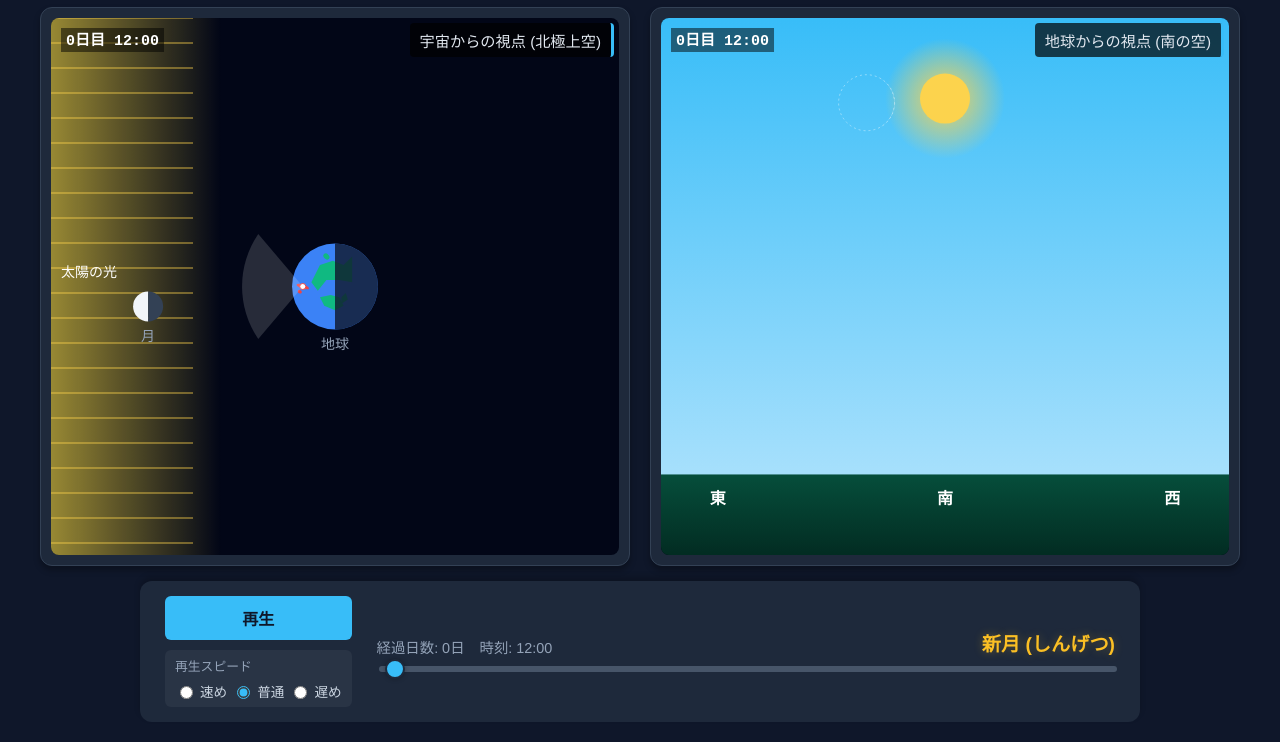
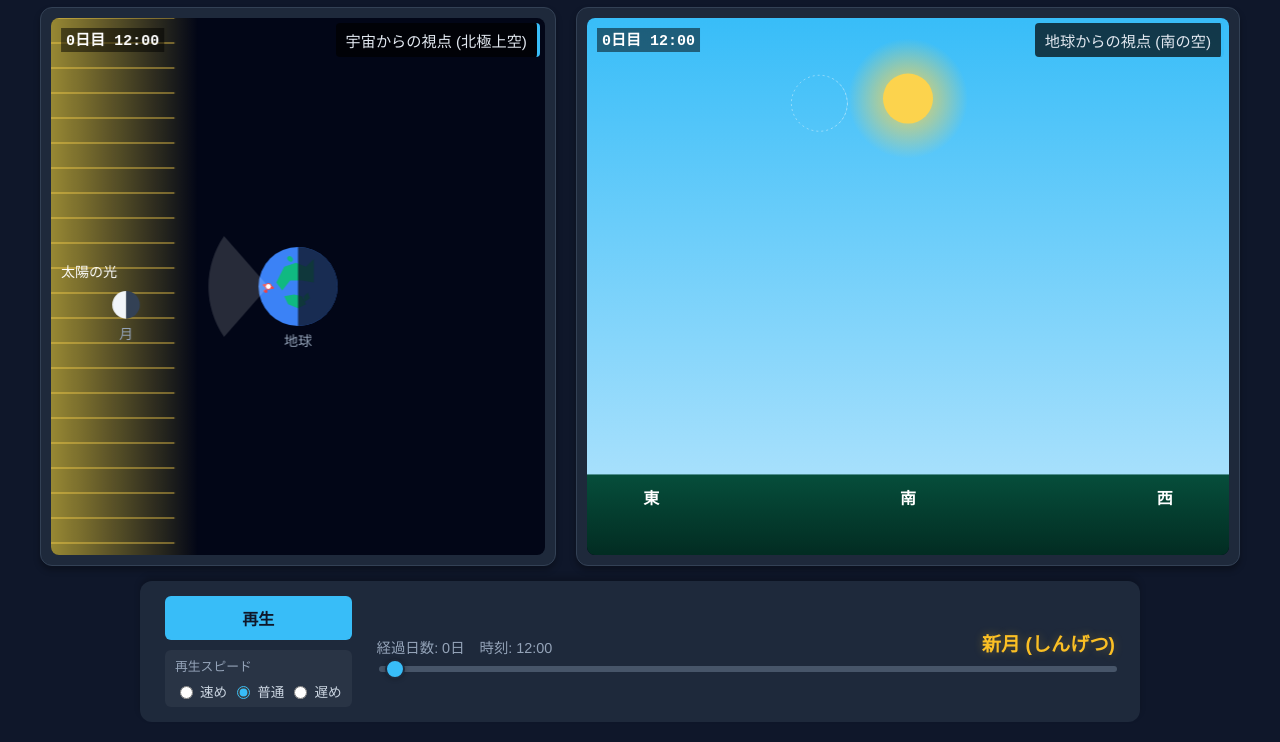
Before and after one commit to tabuset/moon_guide, a plain HTML site: page index.html in a window 1280 px wide. Shown: the part 58-800 px from the top of the page. Drawn offline with Linux system fonts and the light colour scheme.

Commit message:
Update index.html

```diff
--- a/index.html
+++ b/index.html
@@ -61,6 +61,11 @@
             position: relative;
             box-shadow: 0 4px 6px rgba(0, 0, 0, 0.3);
             border: 1px solid #334155;
+        }
+
+        /* 右側のパネル（2番目の要素）を少し広くする */
+        .view-panel:nth-child(2) {
+            flex: 1.3;
         }
 
         .view-label {
@@ -230,6 +235,11 @@
                 flex: none; /* 伸縮しない */
                 width: 100%;
                 box-sizing: border-box;
+            }
+
+            /* モバイルでは比率を戻す（または縦積みなのでwidth100%でOK） */
+            .view-panel:nth-child(2) {
+                flex: none;
             }
 
             /* キャンバスの高さを指定して、アスペクト比を維持 */
@@ -636,7 +646,7 @@
 
             const sunAltitude = Math.cos(sunRelAngle);
 
-            // **3. 月の位置を先に計算** (星のクリッピングのため)
+            // **3. 月の位置を先に計算**
             const moonSpaceAngle = getMoonOrbitAngle(state.time);
             let moonRelAngle = obsAngle - moonSpaceAngle;
             moonRelAngle = Math.atan2(Math.sin(moonRelAngle), Math.cos(moonRelAngle));
@@ -646,16 +656,13 @@
             const moonY = pivotY - celestialR * Math.cos(moonRelAngle);
             const moonRadius = 28; // 表示サイズ
 
-            // 1. 背景を描画
+            // 1. 背景を描画 (Background)
             drawSkyGradient(SKY_CTX, w, h, sunAltitude);
 
-            // 2. 星 (常時描画するが、明るさで透明度を変える)
-            // 空の明るさに負けて見えなくなる演出
-            // sunAltitude が 0.4 (約20度) を超えると完全に見えなくなる
+            // 2. 星 (Stars)
             let starVisibility = 1.0;
             if (sunAltitude > 0.4) starVisibility = 0;
             else if (sunAltitude > -0.1) {
-                // -0.1(薄明) 〜 0.4(昼) の間で 1.0 -> 0.0 に減衰
                 starVisibility = 1.0 - ((sunAltitude + 0.1) / 0.5);
             }
 
@@ -667,13 +674,10 @@
                     const sx = cx - R * Math.sin(starRelAngle);
                     const sy = pivotY - R * Math.cos(starRelAngle);
 
-                    if (sy < horizonY) {
-                        // **クリッピング処理**: 月の後ろにある星は描画しない
-                        // 月が地平線より上にある場合のみ判定
-                        if (moonY < horizonY + 80) {
+                    // クリッピング: 月の後ろは描画しない
+                    if (moonY < h) { // 地平線より下でもクリッピングは有効にしておく
                         const dx = sx - moonX;
                         const dy = sy - moonY;
-                            // 月の半径内ならスキップ
                         if (dx*dx + dy*dy < moonRadius * moonRadius) {
                             return;
                         }
@@ -682,11 +686,42 @@
                     SKY_CTX.beginPath();
                     SKY_CTX.arc(sx, sy, star.size, 0, Math.PI*2);
                     SKY_CTX.fill();
-                    }
                 });
             }
 
-            // 3. 地面
+            // 3. 太陽の描画 (Sun)
+            const sunX = cx - celestialR * Math.sin(sunRelAngle);
+            const sunY = pivotY - celestialR * Math.cos(sunRelAngle);
+
+            // 太陽は地面より下にあっても描画する（その後地面で隠すため）
+            const sunGlow = SKY_CTX.createRadialGradient(sunX, sunY, 10, sunX, sunY, 60);
+            sunGlow.addColorStop(0, `rgba(252, 211, 77, ${Math.min(0.8, 0.4 + sunAltitude)})`);
+            sunGlow.addColorStop(1, "rgba(252, 211, 77, 0)");
+            SKY_CTX.fillStyle = sunGlow;
+            SKY_CTX.beginPath();
+            SKY_CTX.arc(sunX, sunY, 60, 0, Math.PI * 2);
+            SKY_CTX.fill();
+
+            SKY_CTX.beginPath();
+            SKY_CTX.arc(sunX, sunY, 25, 0, Math.PI * 2);
+            SKY_CTX.fillStyle = "#fcd34d";
+            SKY_CTX.fill();
+
+            // 4. 月の描画 (Moon)
+            const phaseInfo = getPhaseInfo(moonSpaceAngle);
+            // 月も地面より下にあっても描画する
+            drawUprightMoonPhase(SKY_CTX, moonX, moonY, moonRadius, phaseInfo.radians, sunAltitude);
+
+            // 地平線より上にある時だけ名前を更新、なければ「地平線下」
+            if (moonY < horizonY + 80) {
+                if(PHASE_NAME_DISPLAY.innerText !== phaseInfo.name) {
+                    PHASE_NAME_DISPLAY.innerText = phaseInfo.name;
+                }
+            } else {
+                PHASE_NAME_DISPLAY.innerText = phaseInfo.name + " (地平線下)";
+            }
+
+            // 5. 地面 (Ground) - 最後に描画して天体を隠す
             const groundGrad = SKY_CTX.createLinearGradient(0, horizonY, 0, h);
             groundGrad.addColorStop(0, "#064e3b");
             groundGrad.addColorStop(1, "#022c22");
@@ -700,46 +735,11 @@
             SKY_CTX.fillText("南", w * 0.5, horizonY + 30);
             SKY_CTX.fillText("西", w * 0.9, horizonY + 30);
 
-            // 4. 太陽の描画
-            const sunX = cx - celestialR * Math.sin(sunRelAngle);
-            const sunY = pivotY - celestialR * Math.cos(sunRelAngle);
-
-            if (sunY < horizonY + 100) {
-                const sunGlow = SKY_CTX.createRadialGradient(sunX, sunY, 10, sunX, sunY, 60);
-                sunGlow.addColorStop(0, `rgba(252, 211, 77, ${Math.min(0.8, 0.4 + sunAltitude)})`);
-                sunGlow.addColorStop(1, "rgba(252, 211, 77, 0)");
-                SKY_CTX.fillStyle = sunGlow;
-                SKY_CTX.beginPath();
-                SKY_CTX.arc(sunX, sunY, 60, 0, Math.PI * 2);
-                SKY_CTX.fill();
-
-                SKY_CTX.beginPath();
-                SKY_CTX.arc(sunX, sunY, 25, 0, Math.PI * 2);
-                SKY_CTX.fillStyle = "#fcd34d";
-                SKY_CTX.fill();
-            }
-
-            // 5. 月の描画 (位置計算は先頭で実施済み)
-            const phaseInfo = getPhaseInfo(moonSpaceAngle);
-
-            if (moonY < horizonY + 80) {
-                const isBrightSky = sunAltitude > -0.1;
-                // isStarsVisible引数は削除し、sunAltitudeを渡す
-                drawUprightMoonPhase(SKY_CTX, moonX, moonY, moonRadius, phaseInfo.radians, sunAltitude);
-
-                if(PHASE_NAME_DISPLAY.innerText !== phaseInfo.name) {
-                    PHASE_NAME_DISPLAY.innerText = phaseInfo.name;
-                }
-            } else {
-                PHASE_NAME_DISPLAY.innerText = phaseInfo.name + " (地平線下)";
-            }
-
             // 時間表示（画面内）
             const timeData = formatTime(state.time);
             SKY_CTX.font = "bold 15px monospace";
             SKY_CTX.fillStyle = "#ffffff";
             SKY_CTX.textAlign = "left";
-            // 背景
             const textW = SKY_CTX.measureText(timeData.drawStr).width;
             SKY_CTX.fillStyle = "rgba(0,0,0,0.5)";
             SKY_CTX.fillRect(10, 10, textW + 10, 24);
```
Lines whose indentation alone changed are shown as unchanged.
